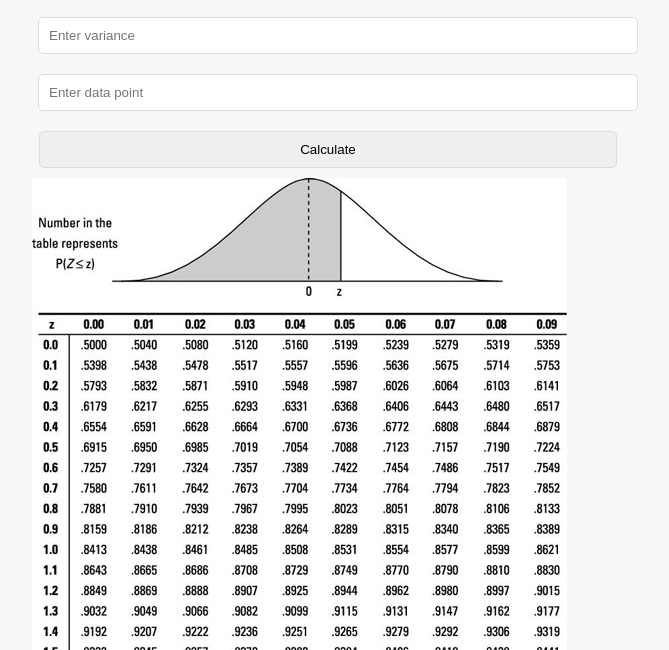
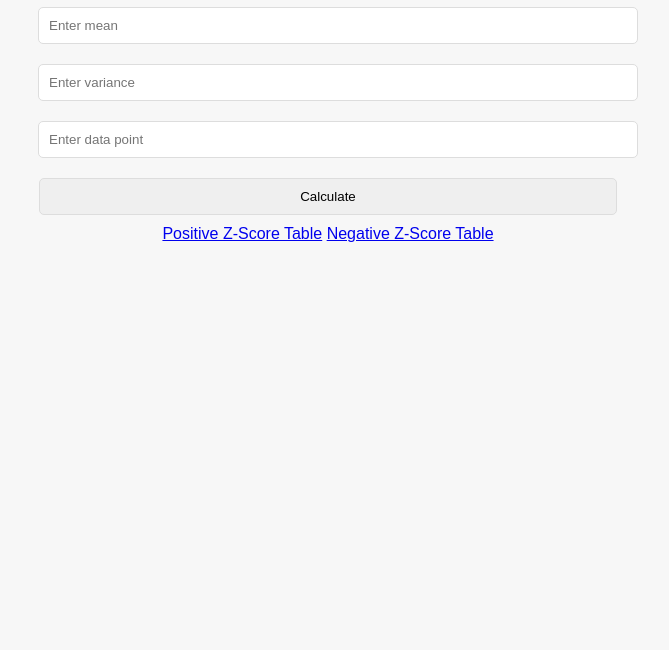
Before and after one commit to HACKERShead/PROBA.io-, a plain HTML site: page calculator.html in a window 1280 px wide. Shown: the part 150-800 px from the top of the page, without its empty margins (312-981 px from the left). Drawn offline with nearby package versions, Linux system fonts and the light colour scheme.

Commit message:
Update calculator.html

```diff
--- a/calculator.html
+++ b/calculator.html
@@ -51,8 +51,8 @@
         <input type="number" id="variance" placeholder="Enter variance" />
         <input type="number" id="dataPoint" placeholder="Enter data point" />
         <button onclick="calculate()">Calculate</button>
-        <img src="images/positive.png">Positive Z-Score Table</a>
-        <img src="images/negative.png">Negative Z-Score Table</a>
+        <a href="images/positive.png" width="300" height="300">Positive Z-Score Table</a>
+        <a href="images/negative.png" width="300" height="300">Negative Z-Score Table</a>
         <div id="result"></div>
         <div class="chart-container" style="position: relative; height:40vh; width:80vw">
             <canvas id="plot"></canvas>
```
